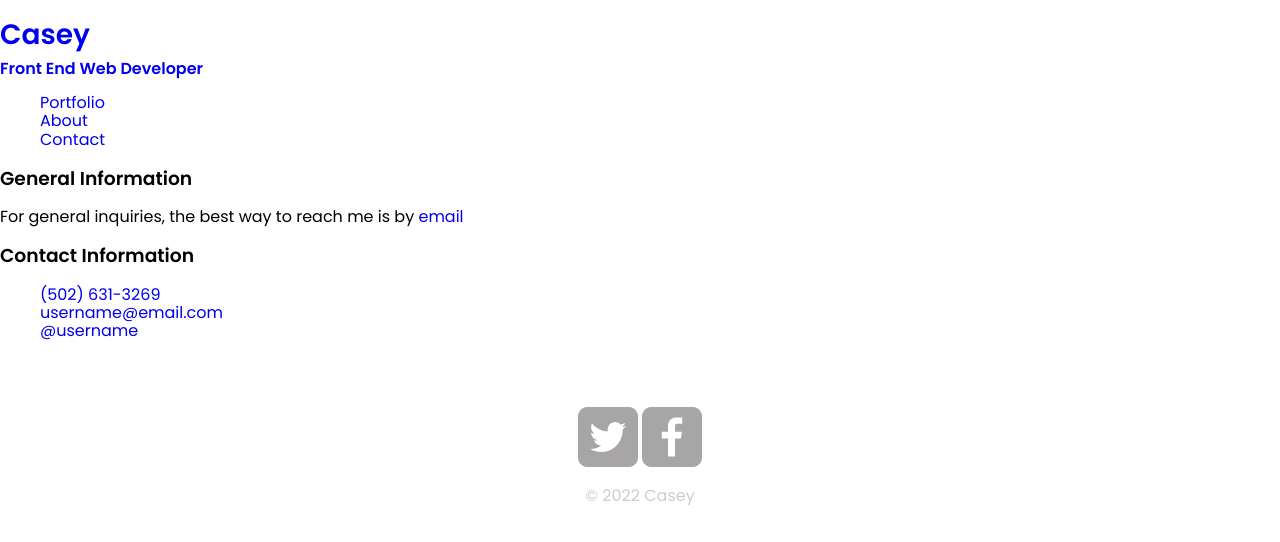
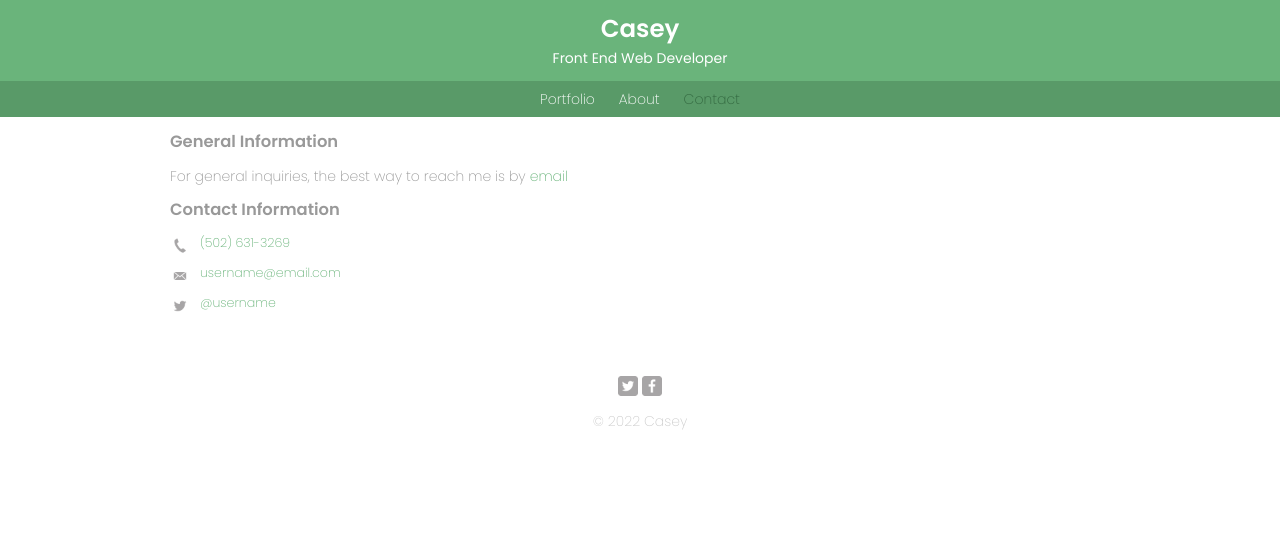
Before and after one commit to CaseyPeterworth/portfolio, a plain HTML site: page contact.html in a window 1280 px wide. Drawn offline with nearby package versions, Linux system fonts and the light colour scheme.

Commit message:
completed styles

```diff
--- a/contact.html
+++ b/contact.html
@@ -20,7 +20,7 @@
     <!--HEADER START-->
     <header>
         <!--Clickable title that takes you to the index page-->
-        <a href="index.html">
+        <a href="index.html" id="logo">
             <h1>Casey</h1>
             <h2>Front End Web Developer</h2>
         </a>
@@ -30,16 +30,16 @@
             <ul>
                 <li><a href="index.html">Portfolio</a></li>
                 <li><a href="about.html">About</a></li>
-                <li><a href="#">Contact</a></li>
+                <li><a href="#" class="selected">Contact</a></li>
             </ul>
         </nav>
         <!--Navigation Finish-->
     </header>
     <!--HEADER FINISH-->
 
-    <div id="">
+    <div id="wrapper">
         <!--Start of first column-->
-        <div>
+        <div id="primary">
             <!--Title-->
             <h3>General Information</h3>
             <!--General Information-->
@@ -48,14 +48,14 @@
         <!--End of first column-->
 
         <!--Start of second column-->
-        <div>
+        <div id="secondary">
             <!--Title-->
             <h3>Contact Information</h3>
             <!--Contact Information-->
-            <ul>
-                <li><a href="tel:5026313269">(502) 631-3269</a></li>
-                <li><a href="mailto:test@test.test">username@email.com</a></li>
-                <li><a href="https://twitter.com" target="_blank">@username</a></li>
+            <ul class="contact-info">
+                <li class="phone"><a href="tel:5026313269">(502) 631-3269</a></li>
+                <li class="email"><a href="mailto:test@test.test">username@email.com</a></li>
+                <li class="twitter"><a href="https://twitter.com" target="_blank">@username</a></li>
             </ul>
         </div>
         <!--End of second column-->
@@ -64,10 +64,10 @@
     <!--FOOTER START-->
     <footer>
         <!--Twitter link that's clickable-->
-        <a href="https://twitter.com"><img src="img/twitter-wrap.png"></a>
+        <a href="https://twitter.com"><img src="img/twitter-wrap.png" class="social-icon"></a>
 
         <!--Facebook link that's clickable-->
-        <a href="https://facebook.com"><img src="img/facebook-wrap.png"></a>
+        <a href="https://facebook.com"><img src="img/facebook-wrap.png" class="social-icon"></a>
 
         <!--Copyright Information-->
         <p>&copy; 2022 Casey</p>
--- a/css/main.css
+++ b/css/main.css
@@ -5,7 +5,8 @@ GENERAL
 /* set font for site */
 body {
     font-family: 'poppins', sans-serif;
-    font-size: 16px;
+    font-size: 14px;
+    font-weight: 200;
 }
 
 /* remove underlines from links */
@@ -27,30 +28,90 @@ img {
 #wrapper {
     max-width: 940px;
     margin: 0 auto;
+    padding: 0 5%;
 }
 
 h1 {
     font-size: 1.75em;
     font-weight: 600;
+    margin-top: 0px;
+    padding-top: 15px;
 }
 
 h2 {
     font-size: 1em;
-    font-weight: 600;
+    font-weight: 400;
     margin: -10px 0 0 0;
+    padding-bottom: 15px;
 }
 
 /**********
 COLORS
 ***********/
 
+header {
+    background: #6ab47b;
+    border-color: #599a68;
+}
 
+/* background on mobile*/
+nav {
+    background: #599a68;
+}
+
+h1,
+h2 {
+    color: #fff;
+}
+
+nav a {
+    color: #fff;
+}
+
+nav a:hover,
+nav a.selected {
+    color: #32673f;
+}
+
+a {
+    color: #6ab47b;
+}
+
+body {
+    background-color: #fff;
+    color: #999;
+}
 
 /**********
 HEADER
 ***********/
 
+#logo {
+    text-align: center;
+    margin: 0px;
+}
 
+/**********
+NAVIGATION
+***********/
+
+nav li {
+    display: inline-block;
+}
+
+nav {
+    text-align: center;
+    padding: 10px;
+}
+
+nav a {
+    padding: 0px 10px;
+}
+
+nav ul {
+    padding: 0px;
+    margin: 0px;
+}
 
 /**********
 FOOTER
@@ -74,7 +135,7 @@ PAGE:PORTFOLIO
 ************/
 
 #gallery {
-    margin: 0;
+    margin: 10px 0 0 0;
     padding: 0;
 }
 
@@ -96,8 +157,39 @@ PAGE:PORTFOLIO
 PAGE:CONTACT
 *************/
 
+.contact-info {
+    padding: 0px;
+    margin: 0px;
+    font-size: .9em;
+}
+
+.contact-info a {
+    display: block;
+    background-repeat: no-repeat;
+    min-height: 20px;
+    background-size: 20px 20px;
+    padding: 0 0 0 30px;
+    margin: 0 0 10px;
+}
+
+.contact-info li.phone a {
+    background-image: url('../img/phone.png');
+}
+
+.contact-info li.email a {
+    background-image: url('../img/mail.png');
+}
+
+.contact-info li.twitter a {
+    background-image: url('../img/twitter.png');
+}
 
 
 /*************
 PAGE:ABOUT
 **************/
+
+.profile-photo {
+    max-width: 150px;
+    margin: 20px auto 20px;
+}
```
Also changed, not shown: about.html (+5 -5 lines), index.html (+2 -2 lines).
